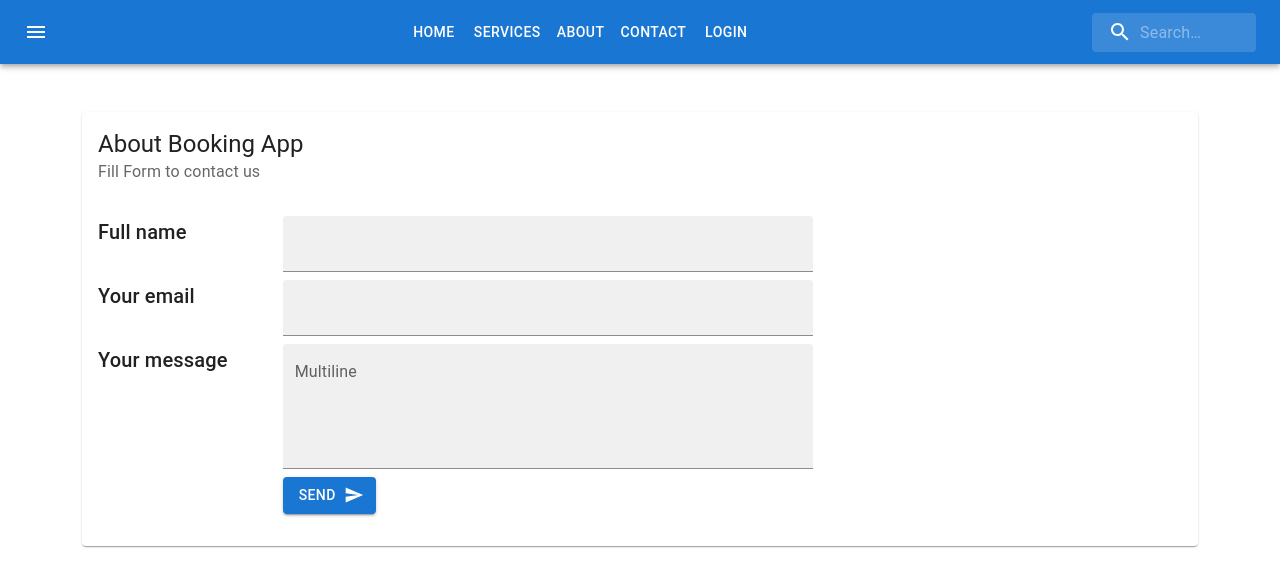
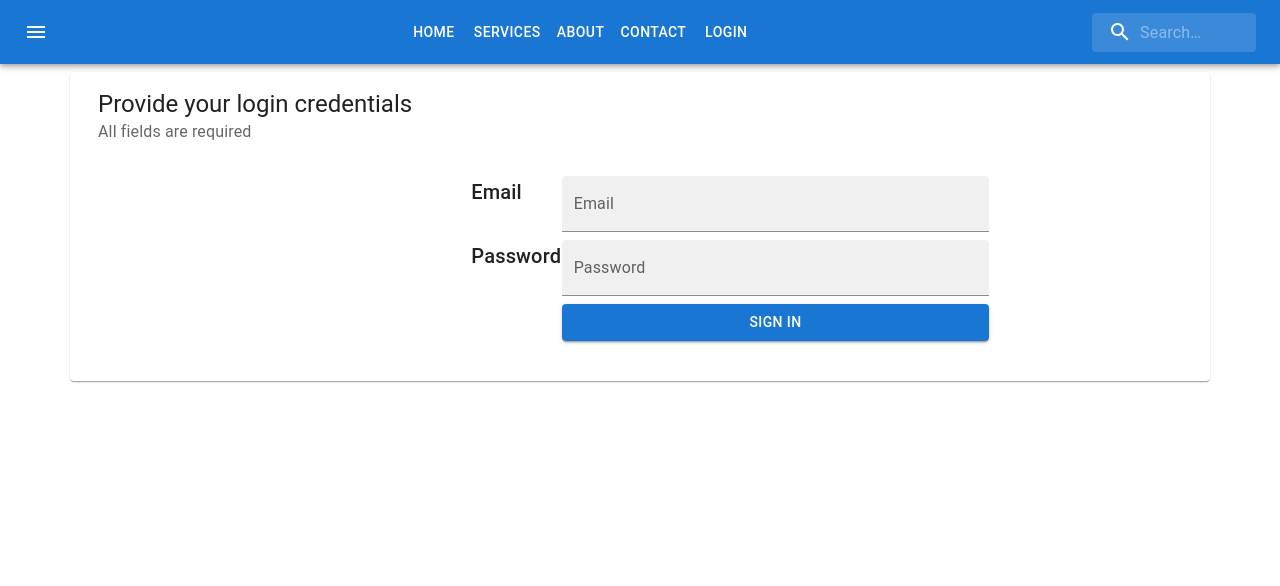
Before and after one commit to frediic/booking-app, a React (Create React App) app: page /about in a window 1280 px wide. Shown: the top 586 px of the page. Built offline with nearby package versions, Linux system fonts and the light colour scheme.

Commit message:
login validation

```diff
--- a/src/App.js
+++ b/src/App.js
@@ -2,7 +2,7 @@ import logo from "./logo.svg";
 import "./App.css";
 import Greeting from "./Greeting";
 import Nav from "./Nav";
-import LoginForm from "./shared/LoginForm";
+import Login from "./shared/Login";
 import { Counter } from "./shared/Counter.js";
 import Credential from "./shared/Credential";
 import About from "./shared/About";
@@ -19,11 +19,11 @@ function App() {
         <Nav />
       </div>
       <Routes>
-        <Route path="/about" element={<About />} />
+        <Route path="/about" element={<Credential />} />
         <Route path="/services" element={<Services />} />
         <Route path="/contact" element={<Contact />} />
         <Route path="/home" element={<Counter />} />
-        <Route path="/login" element={<Credential />} />
+        <Route path="/login" element={<Login />} />
       </Routes>
     </Router>
   );
--- a/src/Nav.js
+++ b/src/Nav.js
@@ -73,7 +73,7 @@ export default function Nav() {
             <Button color="inherit" href="/services">
               Services
             </Button>
-            <Button color="inherit" href="#about">
+            <Button color="inherit" href="/about">
               About
             </Button>
             <Button color="inherit" href="/contact">
--- a/src/shared/About.js
+++ /dev/null
@@ -1,97 +0,0 @@
-import React,{useState} from 'react';
-import Card from "@mui/material/Card";
-import CardActions from "@mui/material/CardActions";
-import CardContent from "@mui/material/CardContent";
-import CardHeader from "@mui/material/CardHeader";
-import { TextField } from '@mui/material';
-import Typography from '@mui/material/Typography';
-import SendIcon from '@mui/icons-material/Send';
-import Button from '@mui/material/Button';
-export default function About() {
-    const [fullName,setFullName] = useState('');
-    const [email,setEmail] = useState('');
-    const [message,setMessage] = useState('');
-
-    // const handleSetFullName =(e)=>{
-    //     console.log('Full name is being typed',e.target.value)
-    //     e.preventDefault();
-    //     setFullName(e.target.value);
-    // }
-    // const handleSetEmail =(e)=>{
-    //      console.log('Email is being typed',e.target.value)
-    //     e.preventDefault();
-    //     setEmail(e.target.value);
-    // }
-    //  const handleSetMessage =(e)=>{
-    //     e.preventDefault();
-    //      console.log('Message is being typed',e.target.value)
-    //     setMessage(e.target.value);
-    // }
-    // function handleSetEmail(event)=>{
-    //     set the email
-    // }
- const handleClick = ()=>{
-    alert(`Full name ${fullName} and the email ${email} and the message ${message}`);
- }
-
-    return (
-        <div className='container-sm mt-4'>
-            <Card sx={{ minWidth: 275 }} className="mt-5 mb-1">
-                <CardHeader
-                    title="About Booking App"
-                    subheader="Fill Form to contact us"
-                ></CardHeader>
-                <CardContent>
-                    <div className='row'>
-                        <div className='col-md-2'>
-                            <Typography variant="h6" component="div">Full name</Typography>
-                        </div>
-                        <div className='col-md-6'>
-                            <TextField variant='filled' fullWidth onChange={(e)=>setFullName(e.target.value)} ></TextField>
-                            {/* <input type="text" onchange='handleSetEmail($event)' /> */}
-                        </div>
-                    </div>
-                    <div className='row mt-2'>
-                        <div className='col-md-2'>
-                            <Typography variant="h6" component="div">Your email</Typography>
-                        </div>
-                        <div className='col-md-6'>
-                            <TextField variant='filled' fullWidth onChange={(e)=>setEmail(e.target.value)}></TextField>
-                        </div>
-                    </div>
-                    <div className='row mt-2'>
-                        <div className='col-md-2'>
-                            <Typography variant="h6" component="div">Your message</Typography>
-                        </div>
-                        <div className='col-md-6'>
-                            <TextField
-                                id="outlined-multiline-static"
-                                label="Multiline"
-                                multiline
-                                rows={4}
-                                variant='filled'
-                                fullWidth={true}
-                                onChange={(e)=>setMessage(e.target.value)}
-                            />
-                        </div>
-                    </div>
-                    <div className='row mt-2'>
-                        <div className='col-md-2'>
-
-                        </div>
-                        <div className='col-md-6'>
-                            <Button variant="contained" endIcon={<SendIcon />}
-                             onClick={handleClick}
-                            >
-                                Send
-                            </Button>
-                        </div>
-                    </div>
-
-                </CardContent>
-                <CardActions></CardActions>
-            </Card>
-
-        </div>
-    )
-}
--- a/src/shared/Credential.js
+++ b/src/shared/Credential.js
@@ -1,39 +1,39 @@
-import React, { useState } from 'react';
-import Box from '@mui/material/Box';
-import Card from '@mui/material/Card';
-import CardActions from '@mui/material/CardActions';
-import CardContent from '@mui/material/CardContent';
-import Button from '@mui/material/Button';
-import Typography from '@mui/material/Typography';
-import TextField from '@mui/material/TextField';
-import CardHeader from '@mui/material/CardHeader';
+import React, { useState } from "react";
+import Box from "@mui/material/Box";
+import Card from "@mui/material/Card";
+import CardActions from "@mui/material/CardActions";
+import CardContent from "@mui/material/CardContent";
+import Button from "@mui/material/Button";
+import Typography from "@mui/material/Typography";
+import TextField from "@mui/material/TextField";
+import CardHeader from "@mui/material/CardHeader";
 import "../App.css";
 
 export default function Credential() {
-    const [email, setEmail] = useState('');
-    const [password, setPassword] = useState('');
+  const [email, setEmail] = useState("");
+  const [password, setPassword] = useState("");
   const [isDisabled, setValidity] = useState(true);
 
   const onEmailSet = (e) => {
     setEmail(e.target.value);
     onValiditySet();
-    }
+  };
   const onPasswordSet = (e) => {
-        setPassword(e.target.value)
+    setPassword(e.target.value);
     onValiditySet();
-    }
+  };
   const onValiditySet = () => {
     {
       if (password.length > 1 && email.length > 1) {
-                setValidity(false)
-            }else{
-                setValidity(true)
+        setValidity(false);
+      } else {
+        setValidity(true);
       }
     }
-    }
+  };
   const navigateToHandler = () => {
     window.location.href = "/home";
-    }
+  };
 
   return (
     <Card sx={{ minWidth: 275 }} className="container mt-2">
@@ -46,7 +46,9 @@ export default function Credential() {
           <div className="row mb-2">
             <div className="col-sm-4"></div>
             <div className="col-sm-1">
-                            <Typography variant="h6" component="div">Email</Typography>
+              <Typography variant="h6" component="div">
+                Email
+              </Typography>
             </div>
             <div className="col-sm-5">
               <TextField
@@ -61,7 +63,9 @@ export default function Credential() {
           <div className="row mb-2">
             <div className="col-sm-4"></div>
             <div className="col-sm-1">
-                            <Typography variant="h6" component="div">Password</Typography>
+              <Typography variant="h6" component="div">
+                Password
+              </Typography>
             </div>
             <div className="col-sm-5">
               <TextField
@@ -78,12 +82,7 @@ export default function Credential() {
             <div className="col-sm-4"></div>
             <div className="col-sm-1"></div>
             <div className="col-sm-5">
-                            <Button
-                                disabled={isDisabled}
-                                variant="contained"
-                                fullWidth
-                                onClick={navigateToHandler}
-                            >
+              <Button variant="contained" fullWidth onClick={navigateToHandler}>
                 Sign In
               </Button>
             </div>
--- a/src/shared/Login.js
+++ b/src/shared/Login.js
@@ -1,35 +1,82 @@
 import React, { useState } from "react";
+import Box from "@mui/material/Box";
+import Card from "@mui/material/Card";
+import CardActions from "@mui/material/CardActions";
+import CardContent from "@mui/material/CardContent";
+import Button from "@mui/material/Button";
+import Typography from "@mui/material/Typography";
 import TextField from "@mui/material/TextField";
-import { Button } from "@mui/material";
-import { useNavigate } from "react-router-dom";
+import CardHeader from "@mui/material/CardHeader";
+import "../App.css";
 
-function Login() {
+export default function Login() {
   const [email, setEmail] = useState("");
   const [password, setPassword] = useState("");
-  const navigate = useNavigate();
+  const handleclickBtn = () => {
+    if (password === "admin") {
+      window.location.href = "/home";
+    } else if (password.trim() === "") {
+      alert("Password should not be empty");
+    } else {
+      window.location.href = "/services";
+    }
+  };
 
-  const redirect = () => {
-    navigate(`/welcome?email=${email}`);
-  };
   return (
-    <div>
+    <Card sx={{ minWidth: 275 }} className="container mt-2">
+      <CardHeader
+        title="Provide your login credentials"
+        subheader="All fields are required"
+      />
+      <CardContent>
+        <div className="container">
+          <div className="row mb-2">
+            <div className="col-sm-4"></div>
+            <div className="col-sm-1">
+              <Typography variant="h6" component="div">
+                Email
+              </Typography>
+            </div>
+            <div className="col-sm-5">
               <TextField
-        id="email"
-        type="email"
-        value={email}
+                fullWidth
+                id="filled-basic"
+                label="Email"
+                variant="filled"
                 onChange={(e) => setEmail(e.target.value)}
               />
+            </div>
+          </div>
+          <div className="row mb-2">
+            <div className="col-sm-4"></div>
+            <div className="col-sm-1">
+              <Typography variant="h6" component="div">
+                Password
+              </Typography>
+            </div>
+            <div className="col-sm-5">
               <TextField
-        id="password"
                 type="password"
-        value={password}
+                fullWidth
+                id="outlined-basic"
+                label="Password"
+                variant="filled"
                 onChange={(e) => setPassword(e.target.value)}
               />
-      <Button variant="contained" type="submit" onClick={redirect}>
-        Submit
+            </div>
+          </div>
+          <div className="row mb-2">
+            <div className="col-sm-4"></div>
+            <div className="col-sm-1"></div>
+            <div className="col-sm-5">
+              <Button variant="contained" fullWidth onClick={handleclickBtn}>
+                Sign In
               </Button>
             </div>
+          </div>
+        </div>
+      </CardContent>
+      <CardActions />
+    </Card>
   );
 }
-
-export default Login;
```
Lines whose indentation alone changed are shown as unchanged.
